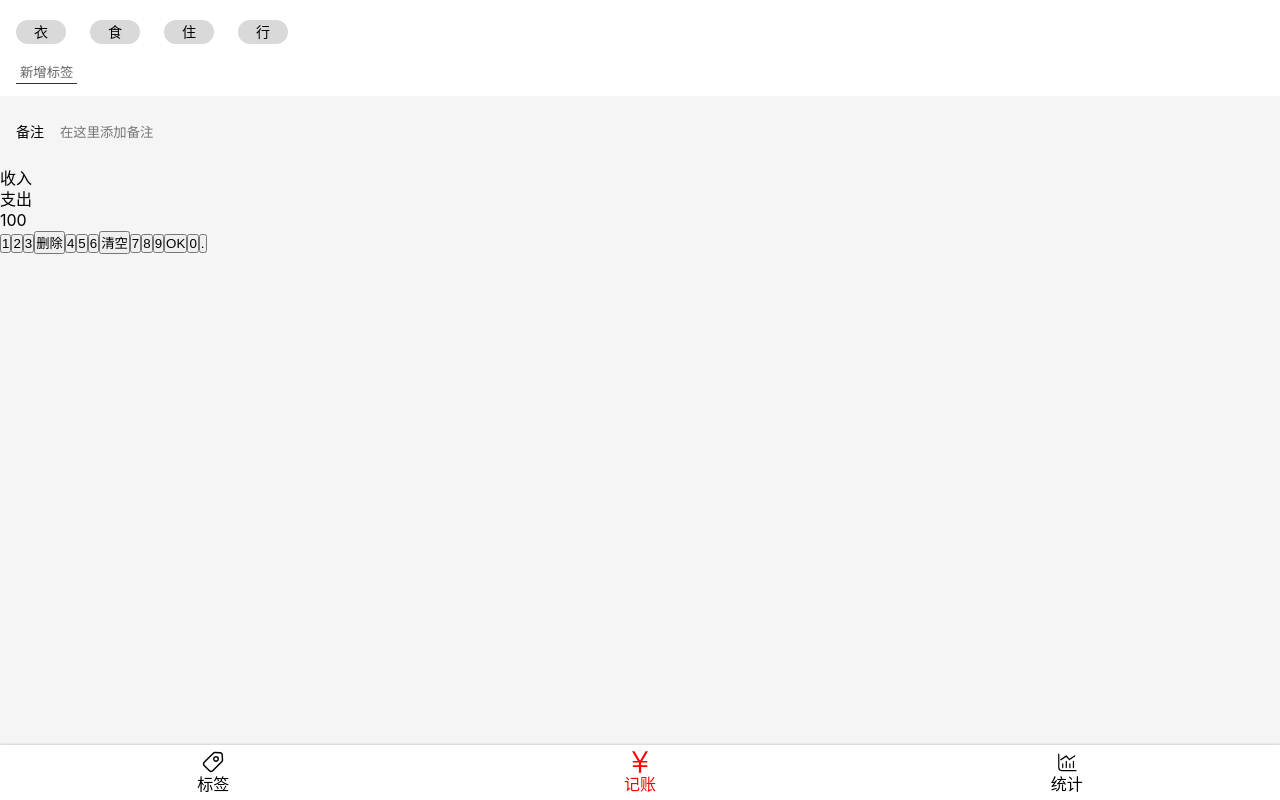
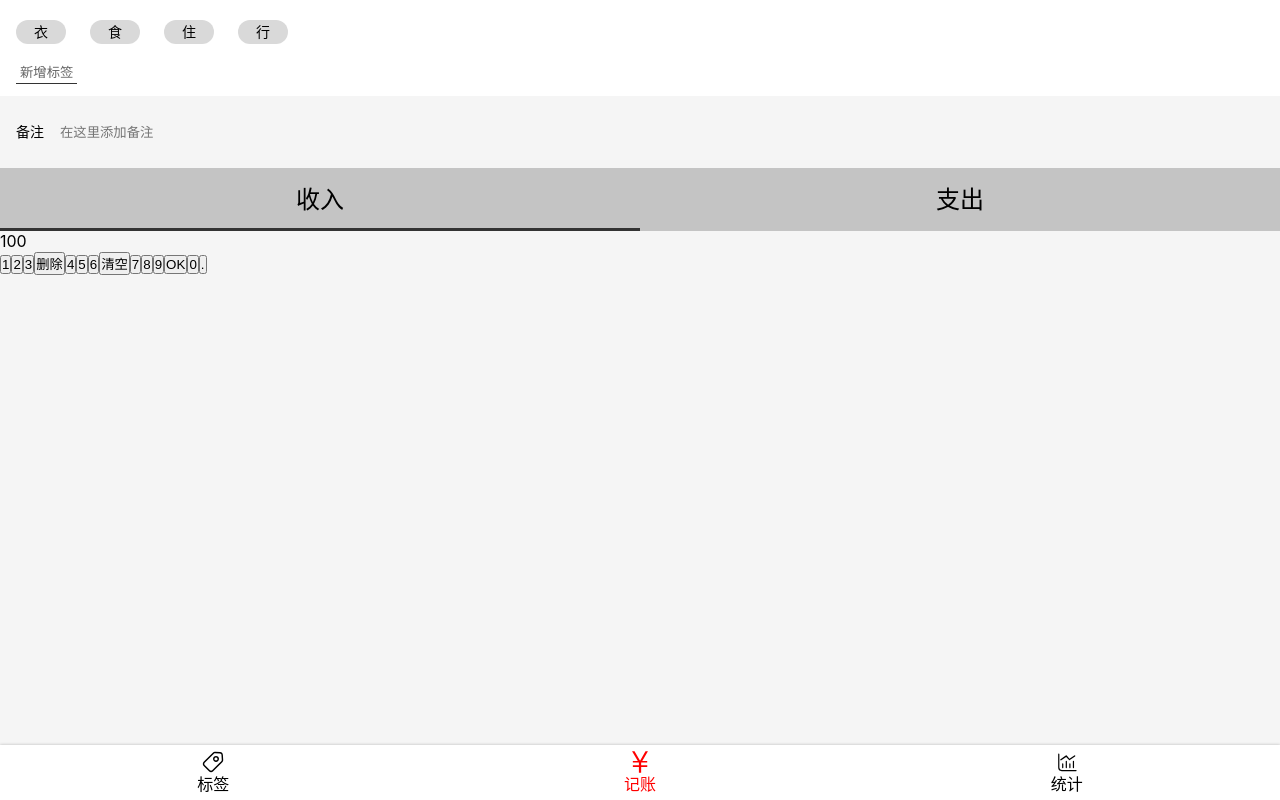
Before and after one commit to xna00/money, a React app: page /#/money in a window 1280 px wide. Built offline with nearby package versions, Linux system fonts and the light colour scheme.

Commit message:
Money 组件的 CategorySection UI 完成

```diff
--- a/src/views/Money.tsx
+++ b/src/views/Money.tsx
@@ -41,7 +41,27 @@
   }
 `
 const CategorySection = styled.section`
-
+  font-size: 24px;
+  > ul{
+    display:flex;
+    background:#c4c4c4;
+    > li {
+      width: 50%;
+      text-align:center;
+      padding: 16px 0;
+      position:relative;
+      &:nth-child(1)::after{
+        content: '';
+        display:block;
+        height: 3px;
+        background:#333;
+        position:absolute;
+        bottom:0;
+        width: 100%;
+        left: 0;
+      }
+    }
+  }
 `
 const NumberPadSection = styled.section`
 
```
